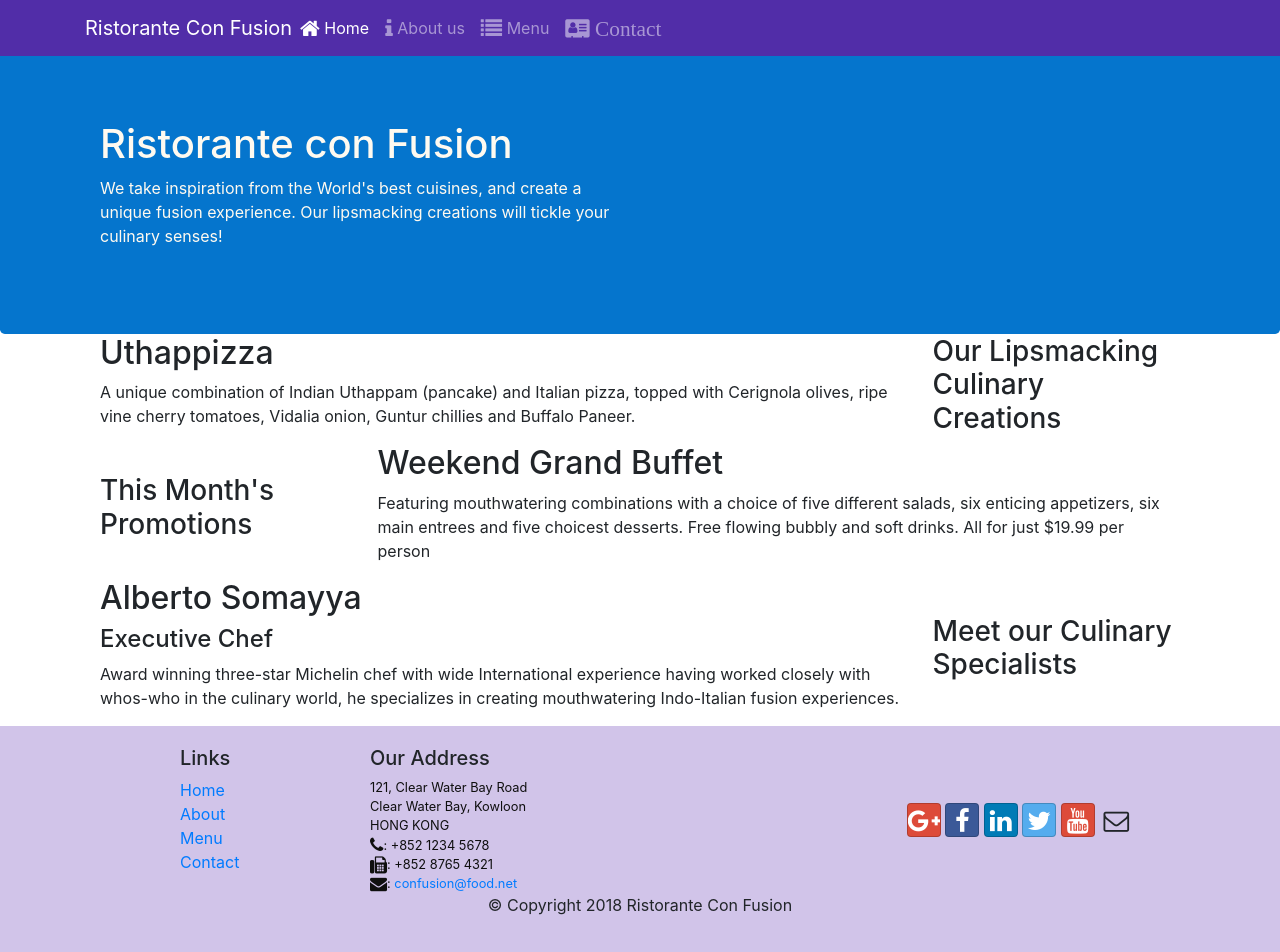
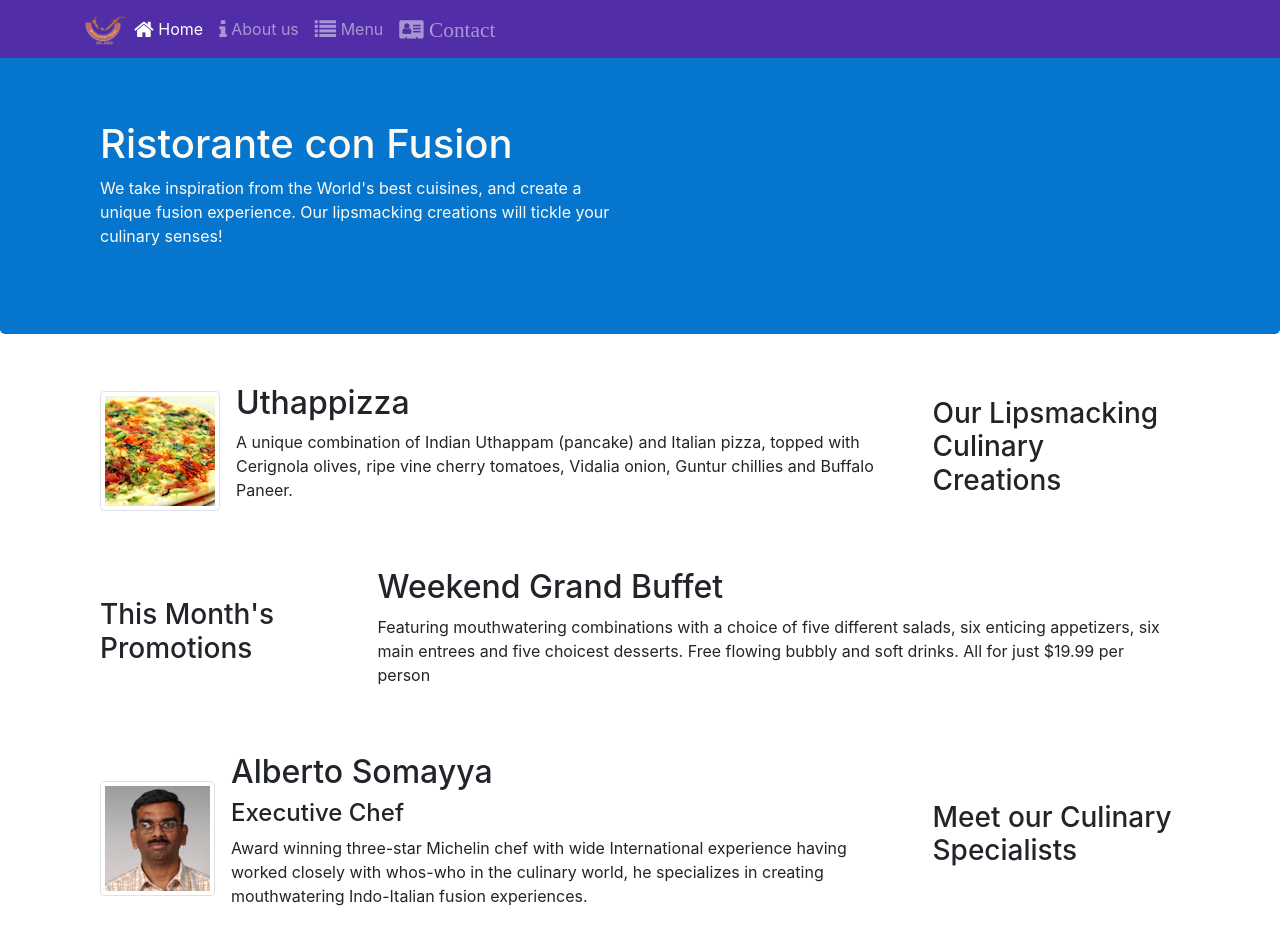
Before and after one commit to HarshaReddyVardhan/Bootstrap-assignment-1, a website: page conFusion/index.html in a window 1280 px wide. Shown: the top 952 px of the page. Drawn offline with nearby package versions, Linux system fonts and the light colour scheme.

Commit message:
Images and Media

```diff
--- a/conFusion/css/style.css
+++ b/conFusion/css/style.css
@@ -4,7 +4,7 @@
 }
 
 .row-content{
-  margin:0px auto;
+  margin:50px auto;
   padding: 0px;
 }
 
--- a/conFusion/index.html
+++ b/conFusion/index.html
@@ -23,7 +23,9 @@
         <button type="button" class="navbar-toggler" data-toggle='collapse' data-target='#Navbar'>
           <span class="navbar-toggler-icon"></span>
         </button>
-        <a href="#" class="navbar-brand mr-auto">Ristorante Con Fusion</a>
+        <a href="#" class="navbar-brand mr-auto">
+          <img src="img/logo.png" alt="" class="" height="30" width="41">
+        </a>
         <div class="collapse navbar-collapse" id='Navbar'>
           <ul class="navbar-nav mr-auto">
             <li class="nav-item">
@@ -65,8 +67,13 @@
                 <h3>Our Lipsmacking Culinary Creations</h3>
             </div>
             <div class="col col-sm order-sm-first col-md">
-                <h2>Uthappizza</h2>
-                <p>A unique combination of Indian Uthappam (pancake) and Italian pizza, topped with Cerignola olives, ripe vine cherry tomatoes, Vidalia onion, Guntur chillies and Buffalo Paneer.</p>
+                <div class="media">
+                  <img src="img/uthappizza.png" class="d-flex mr-3 img-thumbnail align-self-center" alt="utthappizza">
+                  <div class="media-body">
+                    <h2 class="mt-0">Uthappizza</h2>
+                    <p class="d-none d-sm-block">A unique combination of Indian Uthappam (pancake) and Italian pizza, topped with Cerignola olives, ripe vine cherry tomatoes, Vidalia onion, Guntur chillies and Buffalo Paneer.</p>
+                  </div>
+                </div>
             </div>
         </div>
 
@@ -76,8 +83,8 @@
                 <h3>This Month's Promotions</h3>
             </div>
             <div class="col col-sm col-md">
-                <h2>Weekend Grand Buffet</h2>
-                <p>Featuring mouthwatering combinations with a choice of five different salads, six enticing appetizers, six main entrees and five choicest desserts. Free flowing bubbly and soft drinks. All for just $19.99 per person </p>
+              <h2 class="mt-0">Weekend Grand Buffet</h2>
+              <p class="d-none d-sm-block">Featuring mouthwatering combinations with a choice of five different salads, six enticing appetizers, six main entrees and five choicest desserts. Free flowing bubbly and soft drinks. All for just $19.99 per person </p>
             </div>
         </div>
 
@@ -86,9 +93,14 @@
                 <h3>Meet our Culinary Specialists</h3>
             </div>
             <div class="col col-sm order-sm-first col-md" >
-                <h2>Alberto Somayya</h2>
-                <h4>Executive Chef</h4>
-                <p>Award winning three-star Michelin chef with wide International experience having worked closely with whos-who in the culinary world, he specializes in creating mouthwatering Indo-Italian fusion experiences. </p>
+              <div class="media">
+                <img src="img/alberto.png" alt="alberto" class="d-flex mr-3 img-thumbnail align-self-center">
+                <div class="media-body">
+                  <h2 class="mt-0">Alberto Somayya</h2>
+                  <h4>Executive Chef</h4>
+                  <p class="d-none d-sm-block">Award winning three-star Michelin chef with wide International experience having worked closely with whos-who in the culinary world, he specializes in creating mouthwatering Indo-Italian fusion experiences. </p>
+                </div>
+              </div>
             </div>
         </div>
     </div>
```
Also changed, not shown: conFusion/aboutus.html (+5 -2 lines), conFusion/contactus.html (+3 -1 lines), conFusion/img/alberto.png (added), conFusion/img/buffet.png (added), conFusion/img/logo.png (added), conFusion/img/uthappizza.png (added), 1 other file.
